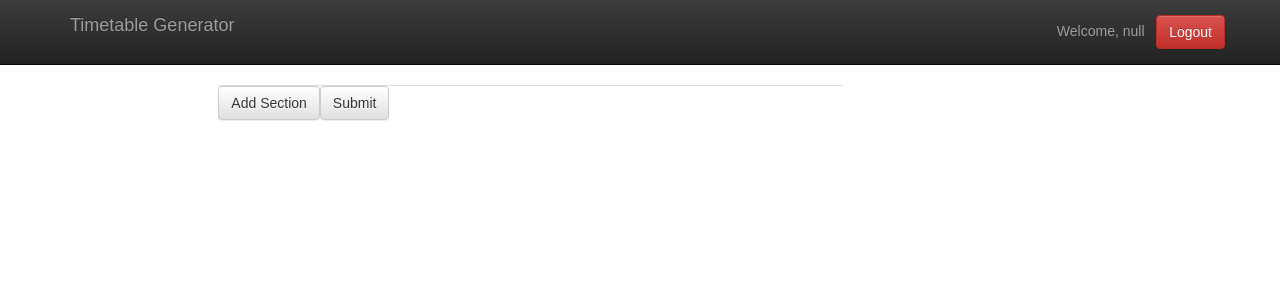
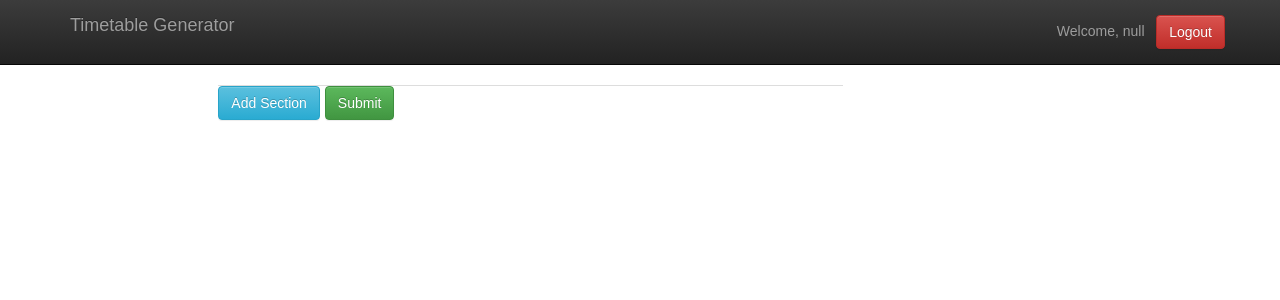
Before and after one commit to ryanStark24/timetable-ui, a React (Create React App) app: page /dashboard in a window 1280 px wide. Shown: the top 300 px of the page. Built offline with nearby package versions, Linux system fonts and the light colour scheme; sample sign-in values are in the browser's storage.

Commit message:
cleaned ui a bit

```diff
--- a/src/components/dashboard.jsx
+++ b/src/components/dashboard.jsx
@@ -1,7 +1,7 @@
 import React from 'react';
 import { withRouter } from 'react-router-dom';
 import DashChild from './dashboardchild';
-import {form, FormGroup, FormControl, ControlLabel, Button,Row,Col,Tabs,Tab } from 'react-bootstrap';
+import {form, FormGroup, FormControl, ControlLabel, Button,Row,Col,Tabs,Tab,ButtonGroup,ButtonToolbar } from 'react-bootstrap';
 import NavigationBar from './navigation_bar';
 
 
@@ -9,7 +9,7 @@ import NavigationBar from './navigation_bar';
 class DashBoard extends React.Component {
     constructor(props) {
         super(props);
-        this.state = { Sections:[],open:[] };
+        this.state = { Sections:[] };
         this.handleSubmit = this.handleSubmit.bind(this);
         this.onChange=this.onChange.bind(this);
         this.SubjectsSubmit = this.SubjectsSubmit.bind(this);
@@ -21,26 +21,27 @@ class DashBoard extends React.Component {
         return this.state.Sections.map((el, i) =>
 
 
-        <Tab eventKey={i} title={this.state.Sections[i].section_name.length===0?'Click Me to Enter Section details':this.state.Sections[i].section_name}  >
+        <Tab eventKey={i} key={i} title={this.state.Sections[i].section_name.length===0?'Section '+(i+1):this.state.Sections[i].section_name}  >
 
             <FormGroup controlId="Sections">
               <ControlLabel>Section Name</ControlLabel>
               <FormControl type="text" name="section_name" value={this.state.Sections[i].section_name}  onChange={el=>this.onChange(el.target.name,el.target.value,i)}/>
             </FormGroup>
-
-            <Button onClick={this.removeClick.bind(this, i)}>{"Remove this section"}</Button>
-                <DashChild ref={"subjectChild"+i}  SubjectsSubmit={this.SubjectsSubmit} index={i}/>
+            <Row>
+                <Col md={8}>
+            <DashChild ref={"subjectChild"+i}  SubjectsSubmit={this.SubjectsSubmit} index={i}/>
+            </Col>
+            <Col md={4}>
+            <Button  bsStyle="danger" onClick={this.removeClick.bind(this, i)}>{"Remove this section"}</Button>
+              </Col>
+                </Row>
            </Tab>
 
 
 
         )
     }
-    panelClicked(i){
-      let open=[...this.state.open];
-      open[i]=!open[i];
-       this.setState({open});
-     }
+
    SubjectsSubmit(){
        for(let ref in this.refs){
        let child=this.refs[ref];
@@ -59,16 +60,14 @@ class DashBoard extends React.Component {
     }
 
     addClick() {
-      this.setState(prevState => ({ Sections: [...prevState.Sections, { section_name:'', subjects:'' }] ,open:[...prevState.open,false]} ));
+      this.setState(prevState => ({ Sections: [...prevState.Sections, { section_name:'', subjects:'' }] } ));
 
     }
 
     removeClick(i) {
         let Sections = [...this.state.Sections];
-        let open = [...this.state.open];
-        Sections.splice(i, 1);
-        open.splice(i, 1);
-        this.setState({ Sections,open });
+         Sections.splice(i, 1);
+         this.setState({ Sections });
     }
 
     handleSubmit(event) {
@@ -87,10 +86,14 @@ class DashBoard extends React.Component {
            <Tabs  id="uncontrolled-tab-example">
                 {this.createUI()}
                 </Tabs>
-
-                <Button onClick={this.addClick.bind(this)}>{this.state.Sections.length===0?'Add Section':'Add another section'}</Button>
-                <Button onClick={this.SubjectsSubmit}>Submit</Button>
-
+                <ButtonToolbar>
+                <ButtonGroup>
+                <Button bsStyle= "info" onClick={this.addClick.bind(this)}>{this.state.Sections.length===0?'Add Section':'Add another section'}</Button>
+                </ButtonGroup>
+                <ButtonGroup>
+                <Button bsStyle="success" onClick={this.SubjectsSubmit}>Submit</Button>
+                </ButtonGroup>
+                </ButtonToolbar>
             </form>
             </Col>
             </Row>
--- a/src/components/dashboardchild.jsx
+++ b/src/components/dashboardchild.jsx
@@ -10,16 +10,17 @@ class DashChild extends React.Component {
         };
 
         this.onChange=this.onChange.bind(this);
+        this.addClick=this.addClick.bind(this);
         this.removeClick=this.removeClick.bind(this);
-        this.addClick=this.addClick.bind(this);
     }
 
     createUI() {
+        let me=this;
         return this.state.subjects.map((el, i) =>
-        <Panel id="collapsible-panel-subject"  onClick={this.panelClicked.bind(this,i)}eventKey={i} key={i}>
+        <Panel id="collapsible-panel-subject"  onClick={this.panelClicked.bind(this,i)} eventKey={i} key={i}>
         <Panel.Heading  >
           <Panel.Title toggle>
-          <Row><Col xs={5} md={5}>{this.state.subjects[i].subject.length ===0?'Click me to add subject Detail':this.state.subjects[i].subject}</Col> <Col md={1} mdOffset={6} xs={1} xsOffset={6}> {this.state.open[i]?<span className="glyphicon glyphicon-menu-up" aria-hidden="true"></span>:<span className="glyphicon glyphicon-menu-down" aria-hidden="true"></span>}</Col></Row>
+          <Row><Col xs={7} md={7}>{this.state.subjects[i].subject.length ===0?'Click me to add subject Detail':this.state.subjects[i].subject}</Col> <Col md={1} mdOffset={4} xs={1} xsOffset={4}> {this.state.open[i]?<span className="glyphicon glyphicon-menu-up" aria-hidden="true"></span>:<span className="glyphicon glyphicon-menu-down" aria-hidden="true"></span>}</Col></Row>
             </Panel.Title>
           </Panel.Heading>
 
@@ -42,7 +43,7 @@ class DashChild extends React.Component {
                     <Checkbox name="isLab" checked={this.state.subjects[i].isLab} onChange={el=>this.onChange(el.target.name,el.target.checked,i)}>Is this subject a lab?</Checkbox>
 
 
-                <Button onClick={this.removeClick}>Remove this Subject</Button>
+                <Button bsStyle="danger" onClick={me.removeClick.bind(i)}>Remove this Subject</Button>
                 </Panel.Body>
                       </Panel>
 
@@ -71,7 +72,9 @@ onChange(name,value,i){
         let open=[...this.state.open];
         subjects.splice(i, 1);
         open.splice(i, 1);
+
         this.setState({ subjects,open });
+
     }
 
     GiveSubjects() {
@@ -82,10 +85,13 @@ onChange(name,value,i){
     render() {
         return (
           <div>
-            <PanelGroup accordion id="accordion-example">
+            <Button onClick={this.addClick}>{this.state.subjects.length === 0?"Add Subject":"Add another subject"}</Button>
+               <br/>
+               <br/>
+
+            <PanelGroup accordion id="accordion">
                 {this.createUI()}
                 </PanelGroup>
-                <Button onClick={this.addClick}>{this.state.subjects.length === 0?"Add Subject":"Add another subject"}</Button>
 
          </div>
         );
```
